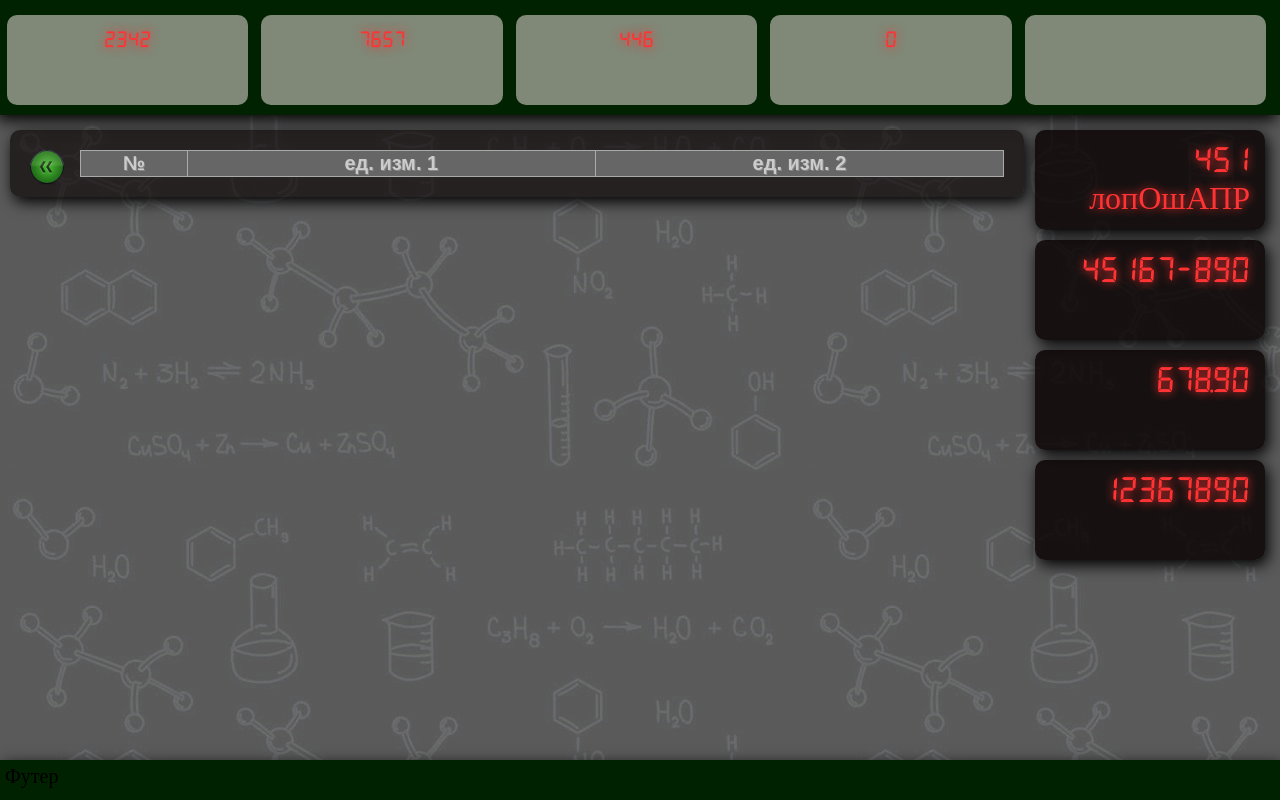
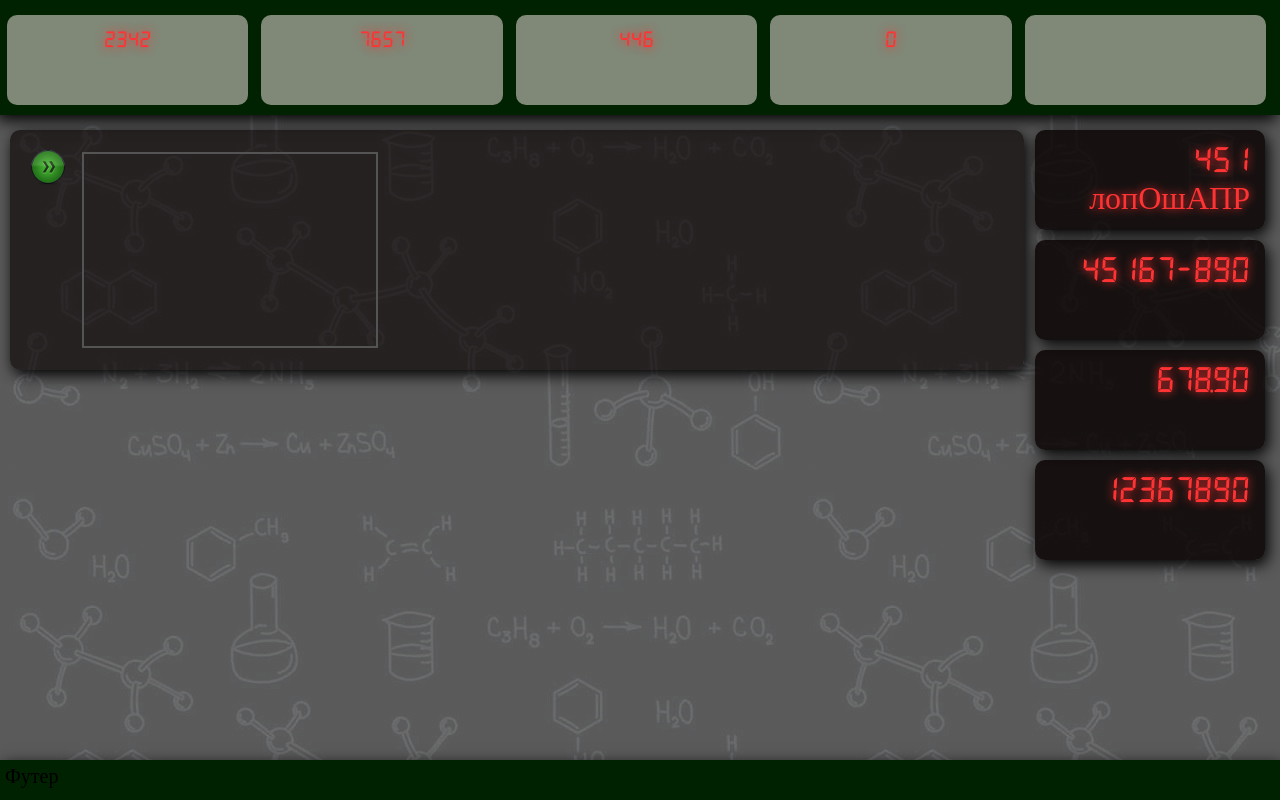
Before and after one commit to ExoloN32/Chemistry-table, a website: page index.html in a window 1280 px wide. Drawn offline with Linux system fonts and the light colour scheme.

Commit message:
график 2
Скрипт запустился, но графика еще нет.

```diff
--- a/index.html
+++ b/index.html
@@ -40,11 +40,11 @@
         </div>
 <!--================================================= MAIN ==========================================-->
         <div id="main">
-           	<img class="button1 close" src="images/button2.png">
-           	<img class="button1 open" src="images/button1.png">
+           	<img class="button1 open" src="images/button2.png">
+           	<img class="button1 close" src="images/button1.png">
             <div id="MainTable">
 <!--................................................ TABLE 1 ........................................-->
-	            <div class="table open">
+	            <div class="table close">
 		            <table>
 						<tr>
 							<th>№</th><th>ед. изм. 1</th><th>ед. изм. 2</th>
@@ -58,7 +58,7 @@
 					</table>
 				</div>
 <!--................................................ TABLE 2 ........................................-->
-				<div class="table close">
+				<div class="table open">
 					<div id="cc" style="width:300px;height:200px;">
 						<canvas id="graphic" width="500" height="400">
 							Функция не поддерживается браузером.
--- a/js/graphic.js
+++ b/js/graphic.js
@@ -40,7 +40,7 @@ $(function (){
     var updateInterval = 1000;
 
     function update() {
-        plot.setData([ getRandomData() ]);
+        plot.setData([ getData() ]);
         // since the axes don't change, we don't need to call plot.setupGrid()
         plot.draw();
 
--- a/js/storage.js
+++ b/js/storage.js
@@ -1,7 +1,7 @@
 var Storage = (function(){
 	var instance;
 
-	function init() {
+	function init(){
 		var _data = [];
 
 		return {
@@ -26,7 +26,7 @@ var Storage = (function(){
 				_data.push(data); //console.log(_data.lengs);
 			},
 
-			getColLength: function() //{ console.log(_data.length);
+			getColLength: function(){// console.log(_data.length);
 				return _data.length;
 			},
 
--- a/js/table.js
+++ b/js/table.js
@@ -33,12 +33,12 @@
 		dt = [i+1, a, b];
 		storage.addRow(dt);
 	}
-})();
+});
 
 (function(){
     var storage = Storage;
 	var tableRef = document.querySelector("table");
-	var t_row, t_col; console.log(storage.getData(0,0));
+	var t_row, t_col;// console.log(storage.getData(0,0));
 	for(var row=0; row<storage.getColLength(); ++row){
 		t_row = document.createElement("tr"); // console.log(storage.getData(row, 0)+'  ');
 		for(var col=0; col<storage.getRowLength(); ++col){
@@ -48,4 +48,4 @@
 		}
 		tableRef.appendChild(t_row);
 	}
-})();
+});
```
